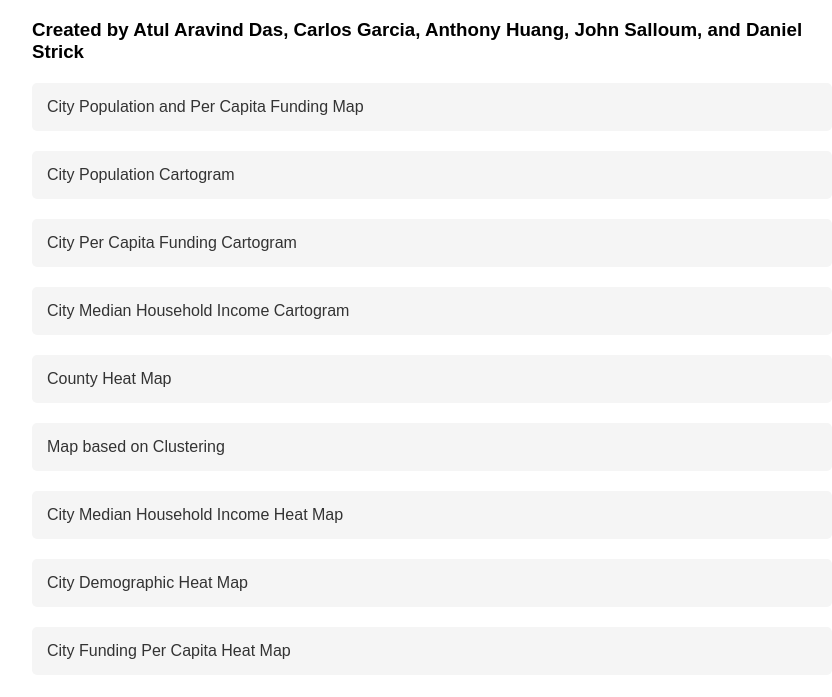
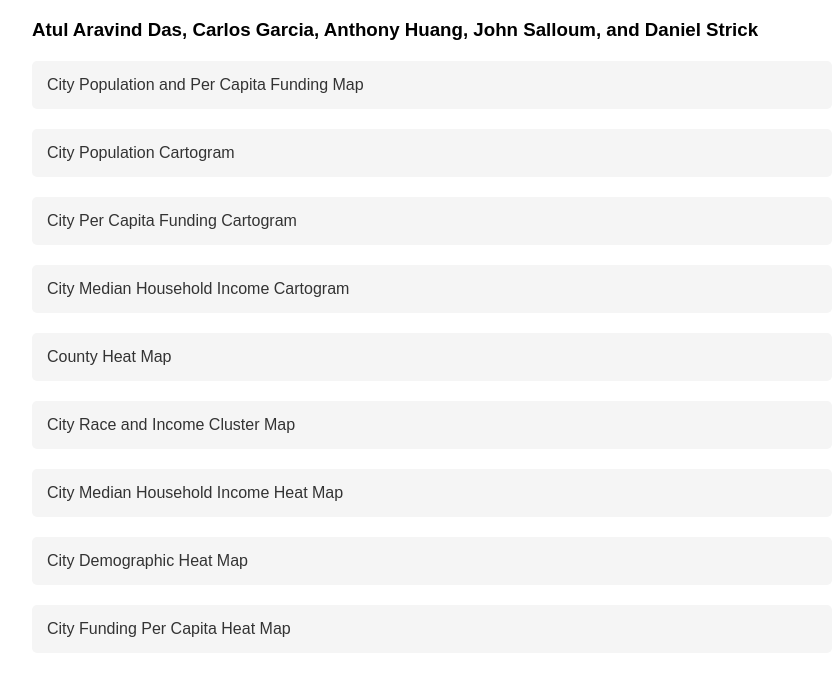
Before and after one commit to AtulAravindDas/Markey-Project-Maps, a plain HTML site: page index.html in a window 1280 px wide. Shown: the part 81-778 px from the top of the page, without its empty margins (208-1040 px from the left). Drawn offline with Linux system fonts and the light colour scheme.

Commit message:
Update index.html

```diff
--- a/index.html
+++ b/index.html
@@ -25,13 +25,13 @@
 </head>
 <body>
     <h1>Massachusetts County and City Maps</h1>
-    <h3>Created by Atul Aravind Das, Carlos Garcia, Anthony Huang, John Salloum, and Daniel Strick</h3>
+    <h3>Atul Aravind Das, Carlos Garcia, Anthony Huang, John Salloum, and Daniel Strick</h3>
     <a class="map-link" href="massachusetts_city_per_capita_funding_map.html">City Population and Per Capita Funding Map</a>
     <a class="map-link" href="massachusetts_city_population_cartogram.html">City Population Cartogram</a>
     <a class="map-link" href="massachusetts_city_per_capita_funding_cartogram.html">City Per Capita Funding Cartogram</a>
     <a class="map-link" href="massachusetts_city_median_household_income.html">City Median Household Income Cartogram</a>
     <a class="map-link" href="massachusetts_county_funding_map.html">County Heat Map</a>
-    <a class="map-link" href="Map based on Clustering.html">Map based on Clustering</a>
+    <a class="map-link" href="Map based on Clustering.html">City Race and Income Cluster Map</a>
     <a class="map-link" href="City Median Household Income Heat Map.html">City Median Household Income Heat Map</a>
     <a class="map-link" href="City Percentage White Heat Map.html">City Demographic Heat Map</a>
     <a class="map-link" href="City Funding Per Capita Heat Map.html">City Funding Per Capita Heat Map</a>
```
